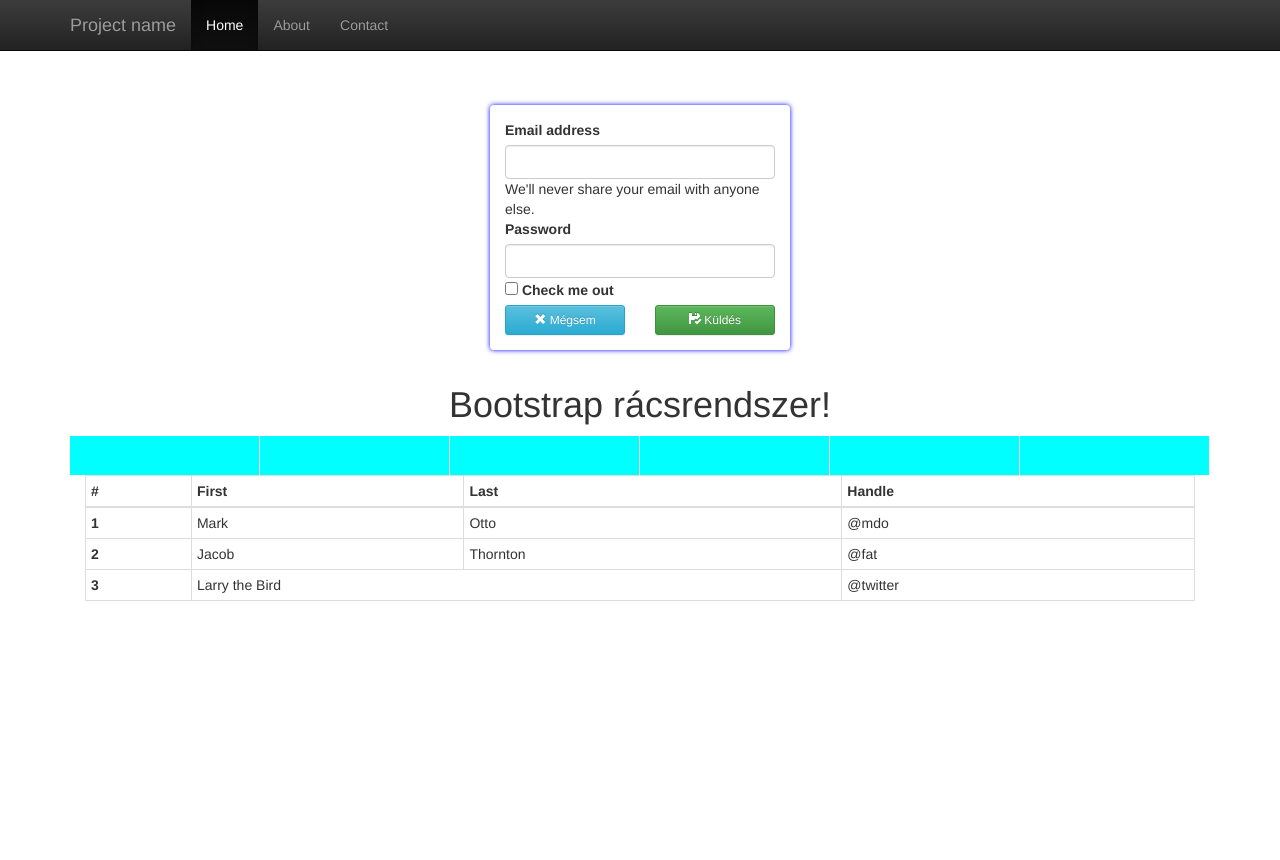
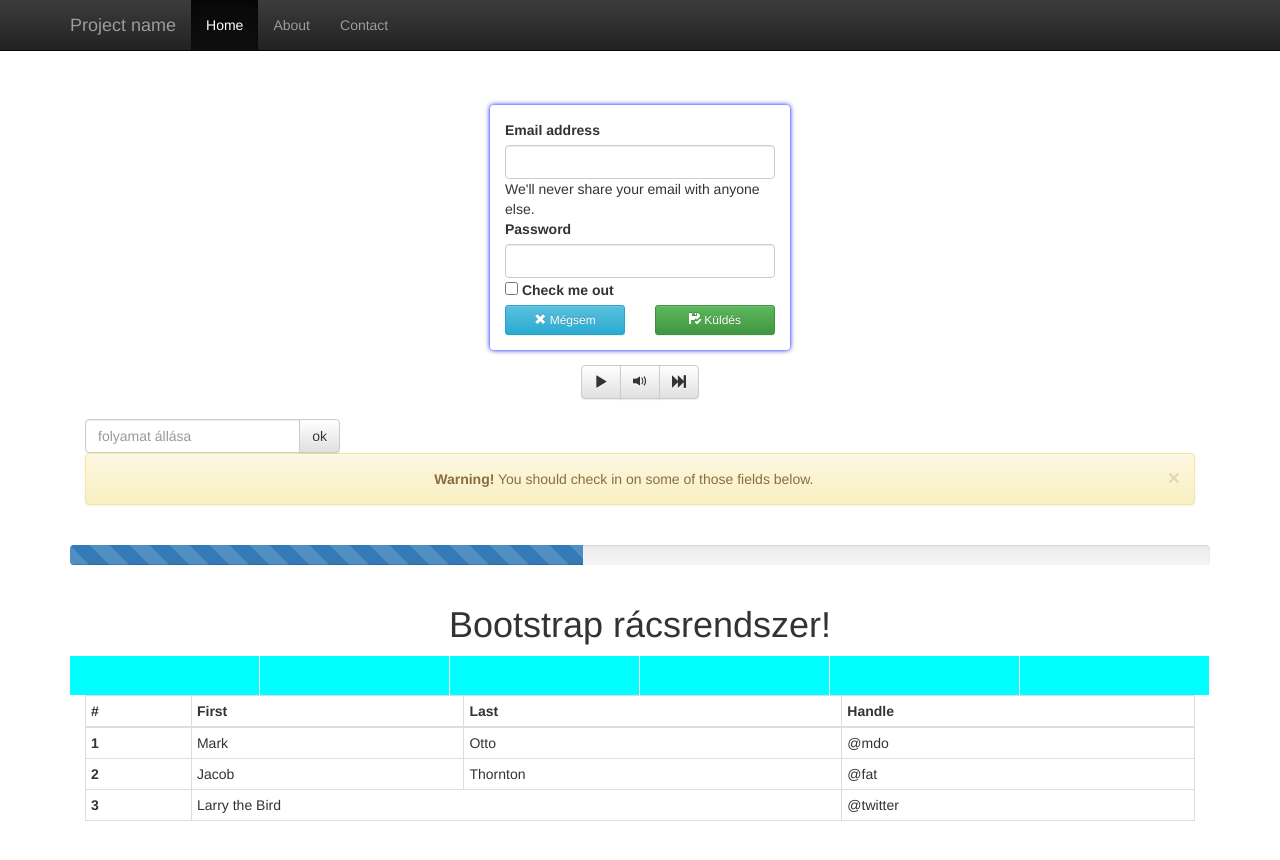
Before and after one commit to karmansandor/html5_css1, a plain HTML site: page index.html in a window 1280 px wide. Before the commit the page ends 800 px from the top, so only its background shows below. Drawn offline with nearby package versions, Linux system fonts and the light colour scheme.

Commit message:
Bootstrap animálás rész

```diff
--- a/index.html
+++ b/index.html
@@ -80,6 +80,54 @@
             </div>
             <!-- /Formok -->
 
+            <!-- Gomb csoport és más gombok -->
+            <div class="row">
+                <div class="col-xs-12">
+                    <div class="btn-group" role="group" aria-label="...">
+                          <button type="button" class="btn btn-default">
+                            <span class="glyphicon glyphicon-play"></span>
+                          </button>
+                          <button type="button" class="btn btn-default">
+                            <span class="glyphicon glyphicon-volume-up"></span>
+                          </button>
+                          <button type="button" class="btn btn-default">
+                            <span class="glyphicon glyphicon-fast-forward"></span>
+                          </button>
+                    </div>
+                </div>
+
+                <div class="clearfix">&nbsp;</div> <!-- Extra sortörés --><!--/-->
+
+                <div class="col-xs-3">
+                    <div class="input-group">
+                        <input type="text" class="form-control progress-value" placeholder="folyamat állása">
+                        <span class="input-group-btn">
+                            <button class="btn btn-default" type="button" onclick="changeProgress()">ok</button>
+                        </span>
+                    </div>
+                </div>
+
+                <div class="clearfix">&nbsp;</div> <!-- Extra sortörés --><!--/-->
+
+                <div class="col-xs-12">
+                    <div class="alert alert-warning alert-dismissible" role="alert">
+                      <strong>Warning!</strong> You should check in on some of those fields below.
+                      <button type="button" class="close" data-dismiss="alert" aria-label="Close">
+                          <span aria-hidden="true">&times;</span>
+                      </button>
+                    </div>
+                </div>
+
+                <div class="clearfix">&nbsp;</div> <!-- Extra sortörés --><!--/-->
+
+                <div class="progress" aria-label="Animated striped example">
+                    <div class="progress-bar progress-bar-striped progress-bar-animated active" role="progressbar" aria-valuenow="45" aria-valuemin="0" aria-valuemax="100" style="width: 45%">
+                    </div>
+                </div>
+            </div>
+            <!-- /Gombcsoport és más gombok -->
+
+
             <h1>Bootstrap rácsrendszer!</h1>
             <div class="row test-row">
                 <div class="col-xs-12 col-sm-6 col-md-4 col-lg-2"></div>
--- a/js/main.js
+++ b/js/main.js
@@ -22,3 +22,22 @@ function showProfile() {
     div.classList.add("show");
     }
 }
+
+// a folyamat állása
+function changeProgress( progress ) {
+
+    if ( !progress) {
+        progress = document.querySelector( ".progress-value" ).value;
+    }
+
+    //Reguláris kifejezéssel eltávolítjuk vagy átalakítjuk a hibás karaktereket
+    progress = progress.replace(/[^0-9\.]/g, "");
+    progress = progress.replace(/,/g, ".");
+
+    progress = parseFloat(progress);
+    if (!progress || isNaN(progress))
+        return;
+
+  var bar = document.querySelector( ".progress .progress-bar");
+    bar.style.width =progress + "%";
+}
```
